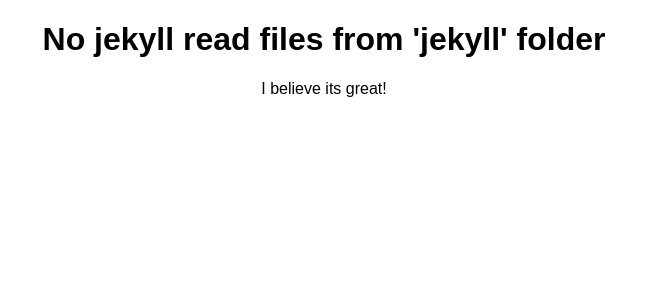
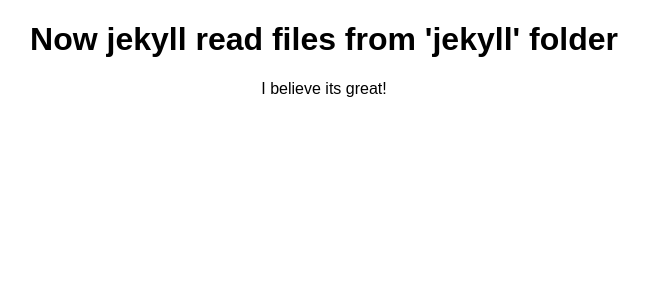
Before and after one commit to ihororlovskyi/jekyll-internationalization, a Jekyll site: the page built from jekyll/index.html, in a window 1280 px wide. Shown: the top 300 px of the page, without its empty margins (316-965 px from the left). Built offline with Jekyll 4.4.1, drawn with Linux system fonts in a browser that asks for light colours.

Commit message:
add liquid

```diff
--- a/jekyll/index.html
+++ b/jekyll/index.html
@@ -1,3 +1,6 @@
+---
+---
+
 <!DOCTYPE html>
 <html lang="en">
 <head>
@@ -12,7 +15,7 @@
     </style>
 </head>
 <body>
-    <h1>No jekyll read files from 'jekyll' folder</h1>
+    <h1>Now jekyll read files from 'jekyll' folder</h1>
     <p>I believe its great!</p>
 </body>
 </html>
```
